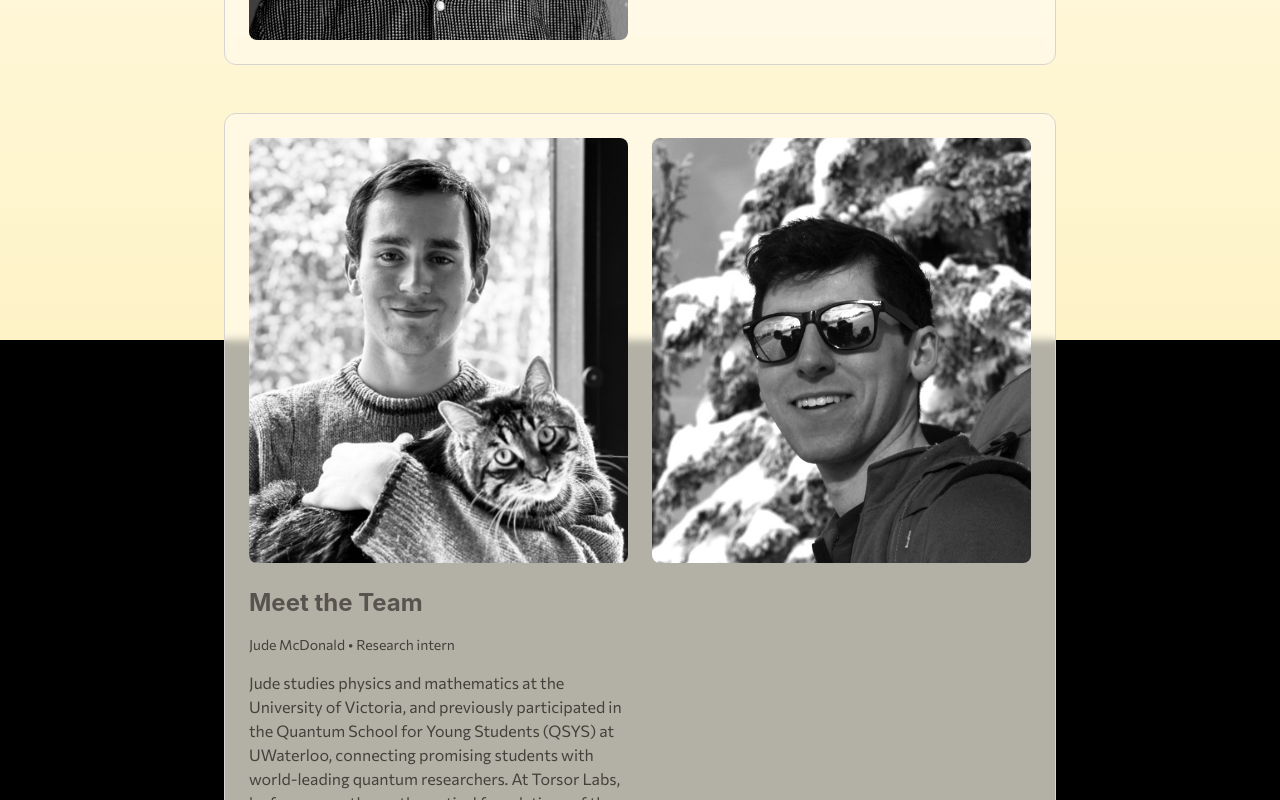
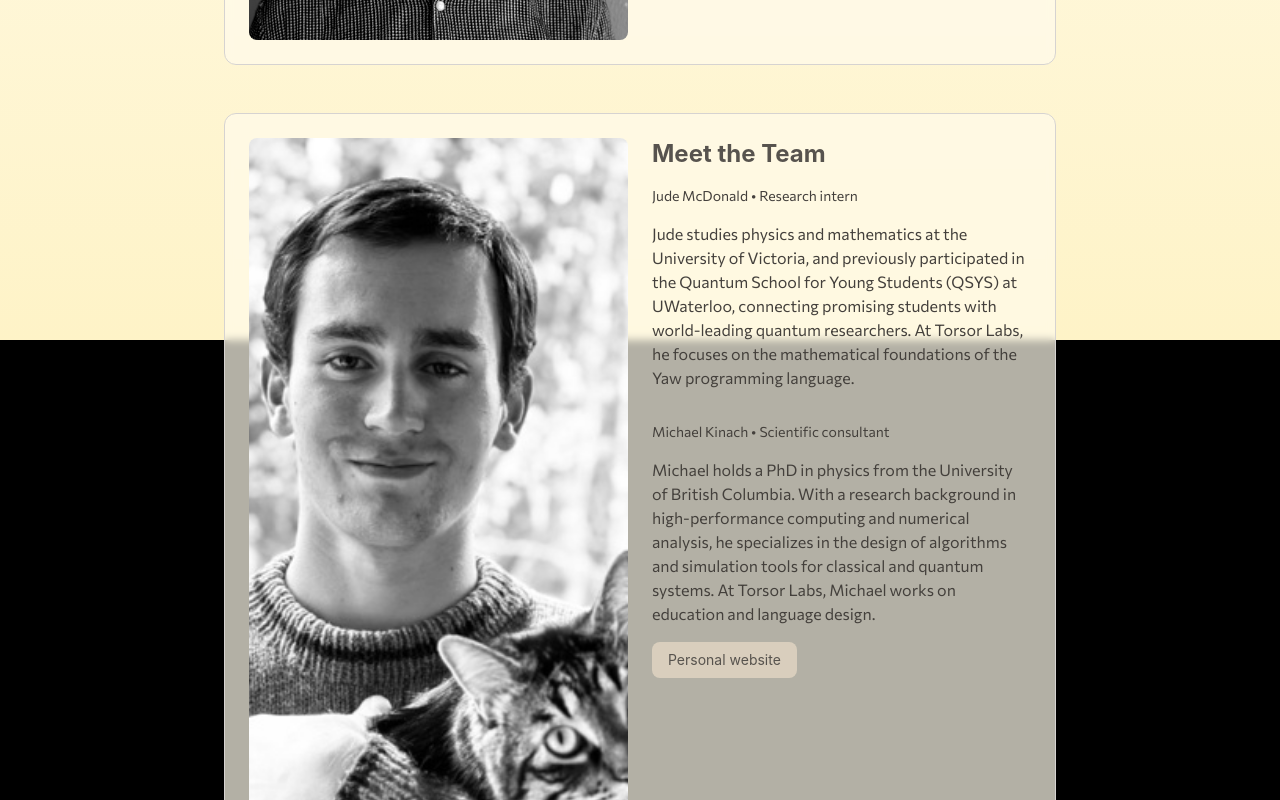
Before and after one commit to torsor-io/torsor-io, a React (Create React App) app: page /#/team in a window 1280 px wide. Shown: the part 460-1260 px from the top of the page. Built offline with nearby package versions, Linux system fonts and the light colour scheme; the HTML template or start-up script is replaced by a standard one.

Commit message:
Update index.js

```diff
--- a/src/components/TeamPage/index.js
+++ b/src/components/TeamPage/index.js
@@ -103,9 +103,7 @@ const TeamPage = ({ isDark, setIsDark, waveState, setWaveState }) => {
                     alt="Jude McDonald"
                     className="w-full h-full object-cover"
                   />
-                </div>
 
-<div className="aspect-auto rounded-lg overflow-hidden">
                   <img
                     src="/assets/team/mike-bw.jpg"
                     alt="Michael Kinach"
```
